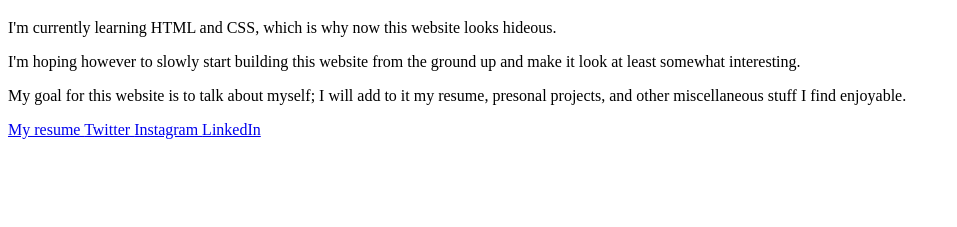
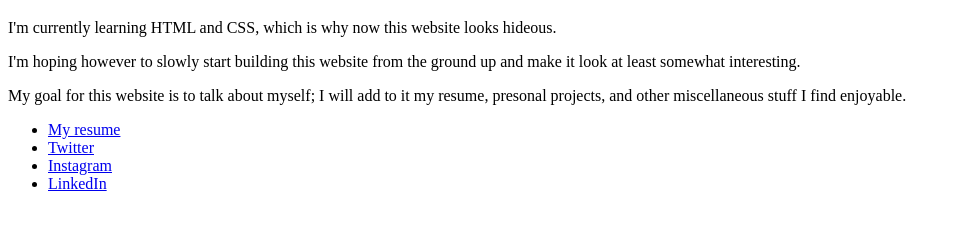
Before and after one commit to Michell203/MyWebsite, a plain HTML site: page index.html in a window 1280 px wide. Shown: the part 61-288 px from the top of the page, without its empty margins (0-957 px from the left). Drawn offline with Linux system fonts and the light colour scheme.

Commit message:
Some styling

```diff
--- a/index.html
+++ b/index.html
@@ -1,5 +1,6 @@
 <!DOCTYPE html>
 <html>
+
 <head>
       <meta charset="utf-8">
       <meta http-equiv="X-UA-Compatible" content="IE=edge">
@@ -11,16 +12,22 @@
       <title>
         Michel's webpage
       </title>
+
   </head>
+
   <body>
     <h1>Welcome to my page!</h1>
     <p>I'm currently learning HTML and CSS, which is why now this website looks hideous.</p>
     <p>I'm hoping however to slowly start building this website from the ground up and make it look at least somewhat interesting.</p>
     <p>My goal for this website is to talk about myself; I will add to it my resume, presonal projects, and other miscellaneous stuff I find
     enjoyable.</p>
-    <a href="CV new.pdf"> My resume </a>
-    <a href="https://twitter.com/michel_hijazin"> Twitter </a>
-    <a href="https://www.instagram.com/michelhijazinn/"> Instagram </a>
-    <a href="https://www.linkedin.com/in/michelhijazin/"> LinkedIn </a>
+
+  <ul>
+    <li><a href="CV new.pdf"> My resume </a></li>
+    <li><a href="https://twitter.com/michel_hijazin"> Twitter </a></li>
+    <li><a href="https://www.instagram.com/michelhijazinn/"> Instagram </a></li>
+    <li><a href="https://www.linkedin.com/in/michelhijazin/"> LinkedIn </a></li>
+  </ul>
+
   </body>
   </html>
```
